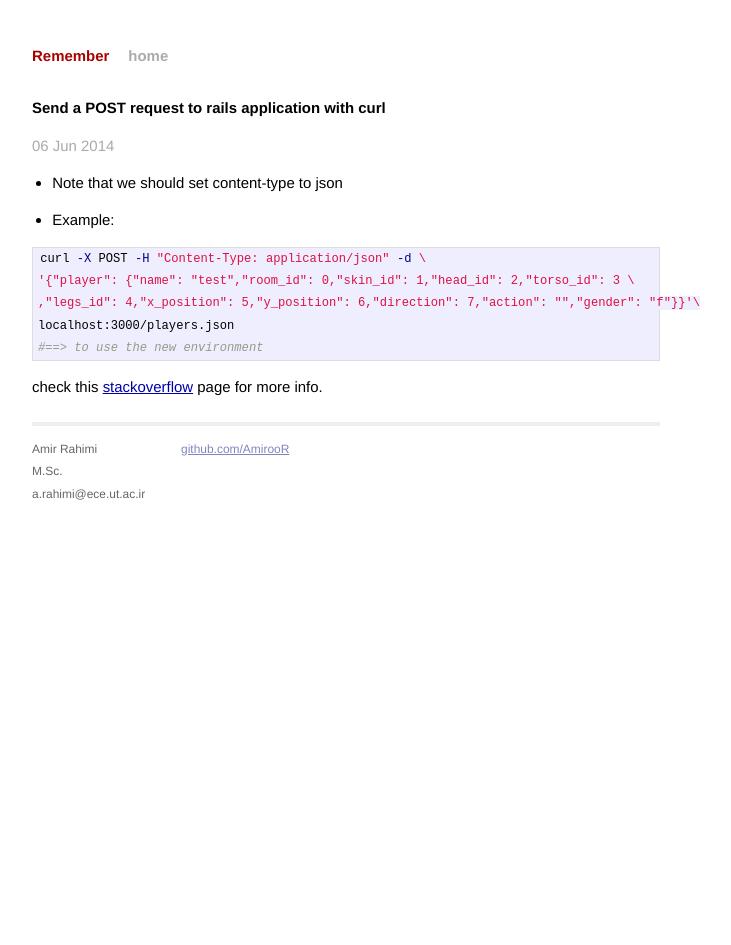
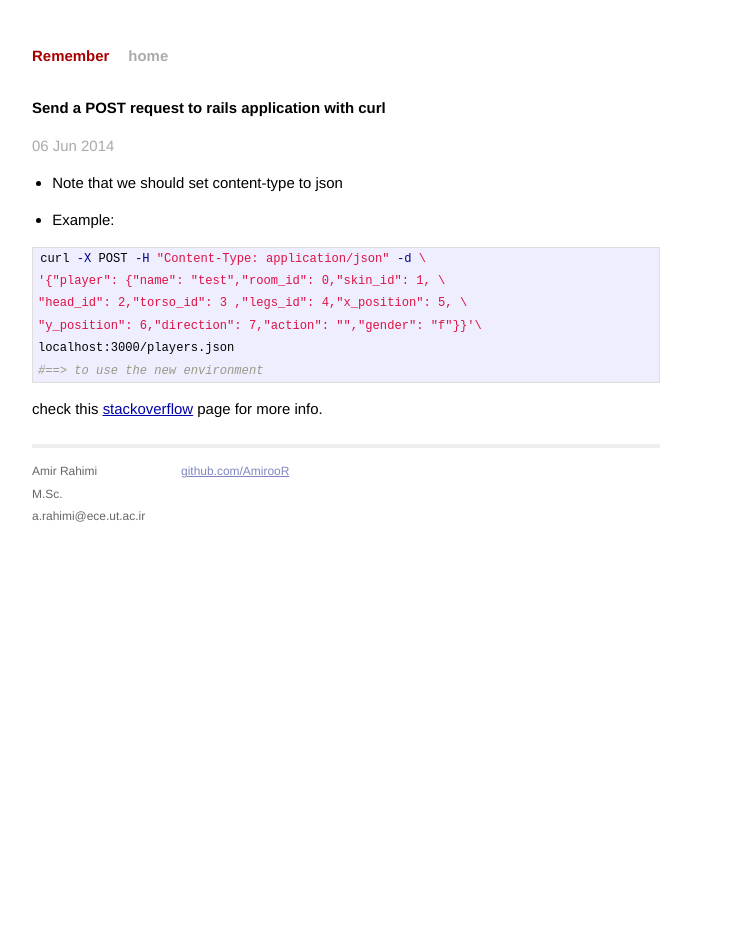
Before and after one commit to AmirooR/remember, a Jekyll site: the page built from _posts/2014-06-06-send-post-to-rails-with-curl.markdown, in a window 1280 px wide. Shown: the whole page, without its empty margins (294-1025 px from the left). Built offline with Jekyll 4.4.1, drawn with Linux system fonts in a browser that asks for light colours; Markdown is read by kramdown in place of the engine named in the settings.

```diff
--- a/_posts/2014-06-06-send-post-to-rails-with-curl.markdown
+++ b/_posts/2014-06-06-send-post-to-rails-with-curl.markdown
@@ -11,8 +11,9 @@ categories: rails POST curl
 
 {% highlight bash %}
 curl -X POST -H "Content-Type: application/json" -d \
-'{"player": {"name": "test","room_id": 0,"skin_id": 1,"head_id": 2,"torso_id": 3 \
-,"legs_id": 4,"x_position": 5,"y_position": 6,"direction": 7,"action": "","gender": "f"}}'\
+'{"player": {"name": "test","room_id": 0,"skin_id": 1, \
+"head_id": 2,"torso_id": 3 ,"legs_id": 4,"x_position": 5, \
+"y_position": 6,"direction": 7,"action": "","gender": "f"}}'\
 localhost:3000/players.json
 #==> to use the new environment
 {%endhighlight %}
```
